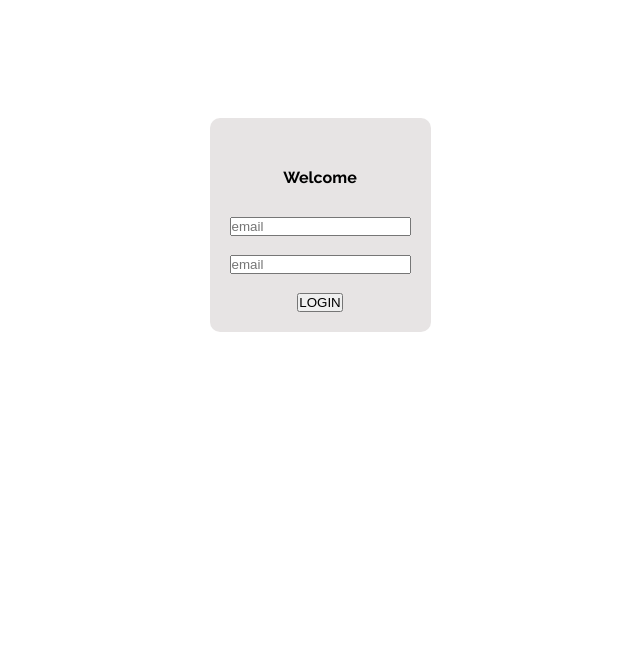
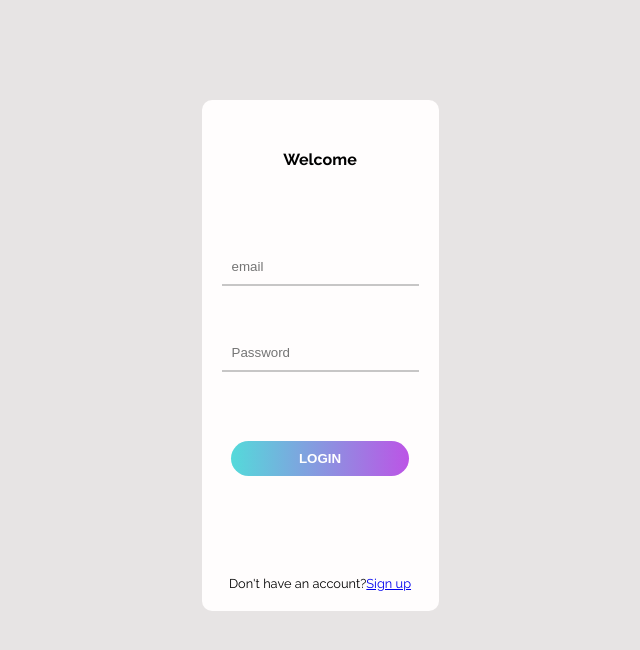
Before and after one commit to Trend20/EnotechLandingPage, a plain HTML site: page login/login.html in a window 1280 px wide. Shown: the whole page, without its empty margins (320-960 px from the left). Drawn offline with Linux system fonts and the light colour scheme.

Commit message:
working on the login section

```diff
--- a/login/login.css
+++ b/login/login.css
@@ -6,6 +6,7 @@
 
 body{
     font-family: 'Raleway', sans-serif;
+    background: rgb(231, 228, 228);
 }
 
 
@@ -25,9 +26,9 @@ body{
     align-items: center;
     border: none;
     border-radius: 10px;
-    background: rgb(231, 228, 228);
+    background: rgb(255, 253, 253);
     padding: 20px;
-    margin-top: 50px;
+    margin-top: 100px;
 }
 
 #form h1{
@@ -40,6 +41,44 @@ body{
 
 .form-group{
     display: flex;
+    margin-top: 50px;
+    flex-direction: column;
+    justify-content: center;
+    align-items: center;
+}
+
+.form-group input{
+    display: flex;
     margin-top: 30px;
-    flex-direction: column;
+    justify-content: center;
+    align-items: center;
+    padding: 10px;
+    outline: none;
+    border: none;
+    background: none;
+    /* border-radius: 10px; */
+    border-bottom: 2px solid rgb(199, 198, 198);
 }
+
+#form button{
+    display: flex;
+    justify-content: center;
+    align-items: center;
+    padding: 10px;
+    outline: none;
+    border: none;
+    border-radius: 50px;
+    width: 90%;
+    margin-top: 50px;
+    color: #fff;
+    font-weight: 700;
+    background: linear-gradient(to right, #54dada, #bc54e6);
+}
+
+#form p{
+    margin-top: 100px;
+    display: flex;
+    justify-content: center;
+    align-items: center;
+    font-size: .8rem;
+}
--- a/login/login.html
+++ b/login/login.html
@@ -25,10 +25,13 @@
             <div class="form-group">
                 <input type="email" placeholder="email" id="email">
                 <br>
-                <input type="email" placeholder="email" id="email">
+                <input type="password" placeholder="Password" id="password">
                 <br>
             </div>
             <button type="submit">LOGIN</button>
+            <p>
+                Don't have an account? <a href="#">Sign up</a>
+            </p>
         </form>
     </div>
 </body>
```
